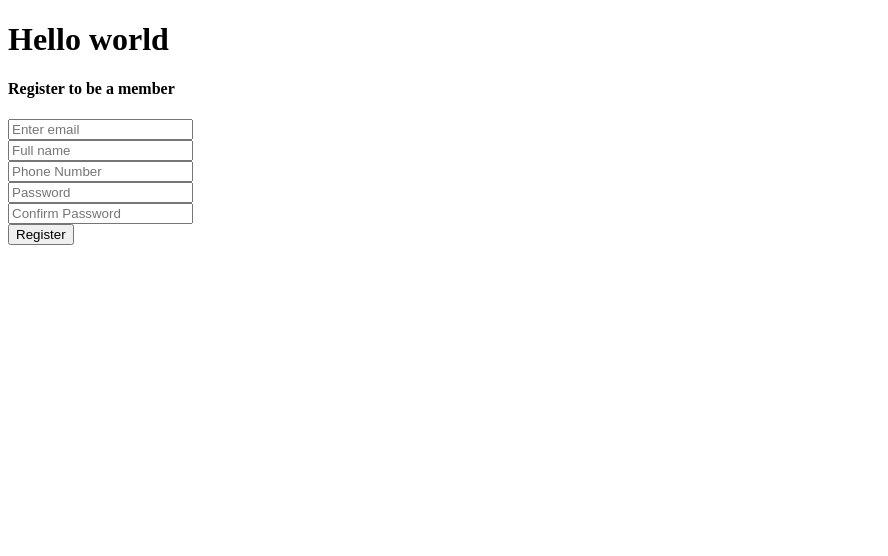
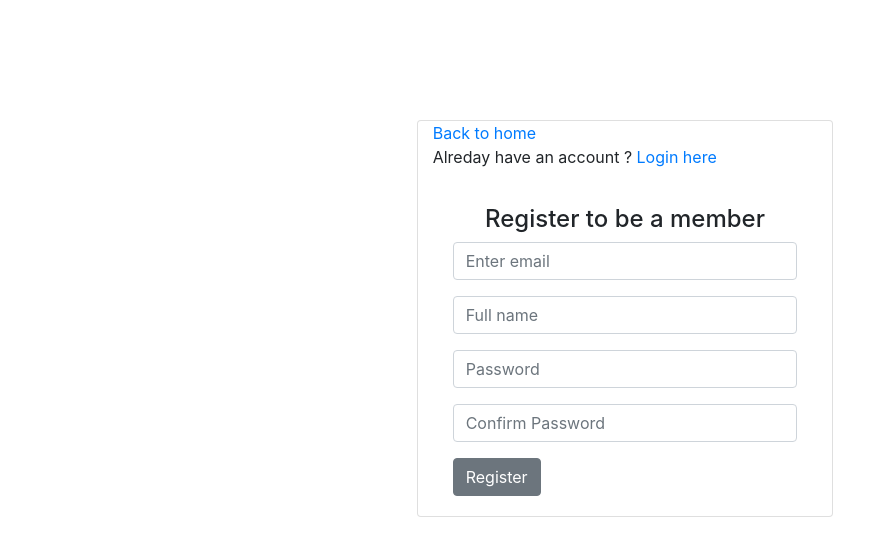
Before and after one commit to ealpha072/mern_user_administration, a React (Create React App) app in the folder client/: page /register in a window 1280 px wide. Shown: the top 556 px of the page, without its empty margins (0-888 px from the left). Built offline with nearby package versions, Linux system fonts and the light colour scheme.

Commit message:
Front end components complete

```diff
--- a/client/public/index.html
+++ b/client/public/index.html
@@ -3,78 +3,13 @@
   <head>
     <meta charset="utf-8" />
     <meta name="viewport" content="width=device-width, initial-scale=1" />
-    <meta name="theme-color" content="#000000" />
-    <meta
-      name="description"
-      content="Web site created using create-react-app"
-    />
+	<link rel="stylesheet" href="https://stackpath.bootstrapcdn.com/bootstrap/4.3.1/css/bootstrap.min.css"
+		integrity="sha384-ggOyR0iXCbMQv3Xipma34MD+dH/1fQ784/j6cY/iJTQUOhcWr7x9JvoRxT2MZw1T" crossorigin="anonymous">
     <title>React App</title>
   </head>
   <body>
-    <div id="root">
+    <div id="root" class="row h-100 justify-content-center align-items-center container-fluid" style="margin-top: 120px;">
 
     </div>
   </body>
 </html>
-
-
-
-<div class="row h-100 justify-content-center align-items-center">
-	<div class="col-10 col-md-8 col-lg-4">
-			<form action="registration.php" method="post" enctype="multipart/form-data">
-				<h4 class="text-center">Register to be a member</h4>
-
-				<!--email field-->
-				<div class="form-group input-group mb-3">
-					<div class="input-group-prepend">
-						<span class="input-group-text" id="basic-addon1"><i class="fa fa-envelope" aria-hidden="true"></i></span>
-					</div>
-					<input type="email" class="form-control" id="email" placeholder="Enter email" name="email" required>
-				</div>
-
-				<!--fullname field-->
-				<div class="form-group input-group mb-3">
-					<div class="input-group-prepend">
-						<span class="input-group-text" id="basic-addon1"><i class="fa fa-user" aria-hidden="true"></i></span>
-					</div>
-					<input type="text" class="form-control" id="fullname" placeholder="Full name" name="username" required>
-				</div>
-
-				<!--phonenumber field-->
-				<div class="form-group input-group mb-3">
-					<div class="input-group-prepend">
-						<span class="input-group-text" id="basic-addon1"><i class="fa fa-phone" aria-hidden="true"></i></span>
-					</div>
-					<input type="number" class="form-control" placeholder="Phone Number" name="phonenumber" required maxlength="10">
-					<small id="emailHelp" class="form-text text-muted"></small>
-				</div>
-
-				<!--password_1 field-->
-				<div class="form-group input-group mb-3" >
-					<div class="input-group-prepend">
-						<span class="input-group-text" id="basic-addon1"><i class="fa fa-unlock" aria-hidden="true"></i></span>
-					</div>
-					<input type="password" class="form-control" id="password" placeholder="Password" name="password_1" required>
-				</div>
-				<small id="emailHelp" class="form-text text-muted" ></small>
-
-				<!--password_2 field-->
-				<div class="form-group input-group mb-3">
-					<div class="input-group-prepend">
-						<span class="input-group-text" id="basic-addon1"><i class="fa fa-unlock" aria-hidden="true"></i></span>
-					</div>
-					<input type="password" class="form-control" id="" placeholder="Confirm Password" name="password_2" required><br>
-				</div>
-				<small id="emailHelp" class="form-text text-muted" ></small>
-
-
-				<!--submitbtn/terms field-->
-				<div class="row">
-					<div class="col">
-						<button type="submit" class="btn btn-secondary" name="register"><i class="fa fa-paper-plane" aria-hidden="true"></i> Register</button>
-					</div>
-				</div>
-
-			</form>
-    	</div>
-</div>
--- a/client/src/App.js
+++ b/client/src/App.js
@@ -1,8 +1,19 @@
 import React from 'react'
+import { BrowserRouter as Router, Routes, Route } from 'react-router-dom'
+import Landing from './componenets/Landing'
+import RegisterForm from './componenets/Register'
+import LoginForm from './componenets/Login'
 
 const App = () => {
     return(
-        <h1>Hello world</h1>
+        <Router >
+            <Routes >
+                <Route path='/' element={<Landing />} />
+                <Route path='/register' element={<RegisterForm />} />
+                <Route path='/login' element={<LoginForm />} />
+            </Routes>
+        </Router>
+
     )
 }
 
--- a/client/src/componenets/Landing.js
+++ b/client/src/componenets/Landing.js
@@ -0,0 +1,29 @@
+import React from 'react'
+import { Link } from 'react-router-dom'
+
+
+const Landing = () => {
+    return (
+        <div className={"card col-10 col-md-8 col-lg-4"}>
+            <div>
+                <p className='text-center'>
+                    Welcome to my MERN stack User Authentication application with JWTS and Passport
+                </p>
+            </div>
+            <div className={"row"}>
+                <div className="col">
+                    <Link to={"/register"} className={"btn btn-secondary btn-md"}>
+                        REGISTER
+                    </Link>
+                </div>
+                <div className={"col"}>
+                    <Link to={"/login"} className={"btn btn-primary btn-md"}>
+                        LOGIN
+                    </Link>
+                </div>
+            </div>
+        </div>
+    );
+}
+
+export default Landing
--- /dev/null
+++ b/client/src/componenets/Login.js
@@ -0,0 +1,50 @@
+import React, {useState} from 'react'
+import { Link } from 'react-router-dom'
+
+const LoginForm = () => {
+	const [formData, setFormData] = useState({email:'', password:''})
+
+	const handleInputValueChange = (e) => {
+		setFormData({
+			...formData,
+			[e.target.name]:e.target.value
+		})
+	}
+
+	const handleFormSubmit  = () => {
+		const existingUser = {
+			email:formData.email,
+			password:formData.password
+		}
+		console.log(existingUser)
+	}
+
+    return(
+        <div className={"card col-10 col-md-8 col-lg-4"}>
+			<div>
+				<Link to={'/'}>Back home</Link>
+				<p>Dont have an account ? <Link to={'/register'}> Sign up</Link> </p>
+			</div>
+			<form className={'card-body'} onSubmit={handleFormSubmit}>
+				<h4 className={"text-center"}>Login</h4>
+
+				<div className={"form-group input-group mb-3"}>
+					<input type="email" className={"form-control"} placeholder="Enter email" value={formData.email} onChange={handleInputValueChange} required />
+				</div>
+
+				<div className={"form-group input-group mb-3"} >
+					<input type="password" className={"form-control"} placeholder="Password" value={formData.password} onChange={handleInputValueChange} required />
+				</div>
+				<small id="emailHelp" className={"form-text text-muted"} ></small>
+
+				<div className={"row"}>
+					<div className={"col"}>
+						<button type="submit" className={"btn btn-secondary"} >LOGIN</button>
+					</div>
+				</div>
+			</form>
+        </div>
+    )
+}
+
+export default LoginForm
--- /dev/null
+++ b/client/src/componenets/Register.js
@@ -0,0 +1,108 @@
+import React, {useState} from 'react'
+import { Link } from 'react-router-dom'
+
+const RegisterForm = () => {
+    const [formData, setFormData] = useState({
+        name:'',
+        email:'',
+        password:'',
+        confirmPassword: '',
+        errors: {}
+    })
+
+    const onInputChange = (e) => {
+        setFormData({
+            ...formData,
+            [e.target.name]:e.target.value
+        })
+    }
+
+    const onFormSubmit = (e) => {
+        e.preventDefault()
+
+        const newUser = {
+            name:formData.name,
+            email:formData.email,
+            password:formData.password,
+            confirmPassword:formData.confirmPassword
+        }
+        console.log(newUser)
+    }
+
+    return(
+        <div className={"card col-10 col-md-8 col-lg-4"}>
+            <div>
+                <Link to={'/'}>
+                    Back to home
+                </Link>
+                <p>Alreday have an account ? <Link to={'/login'}> Login here</Link></p>
+            </div>
+			<form className={'card-body'} onSubmit={onFormSubmit}>
+				<h4 className={"text-center"}>Register to be a member</h4>
+
+				<div className={"form-group input-group mb-3"}>
+					<input
+                        type="email"
+                        className={"form-control"}
+                        placeholder="Enter email"
+                        value={formData.email}
+                        name='email'
+                        onChange={onInputChange}
+                        required
+                    />
+				</div>
+
+				<div className={"form-group input-group mb-3"}>
+					<input
+                        type="text"
+                        className={"form-control"}
+                        placeholder="Full name"
+                        value={formData.name}
+                        name='name'
+                        onChange={onInputChange}
+                        required />
+				</div>
+
+				<div className={"form-group input-group mb-3"} >
+					<input
+                        type="password"
+                        className={"form-control"}
+                        placeholder="Password"
+                        value={formData.password}
+                        name='password'
+                        onChange={onInputChange}
+                        required
+                    />
+				</div>
+				<small id="emailHelp" className={"form-text text-muted"} ></small>
+
+
+				<div className={"form-group input-group mb-3"}>
+					<input
+                        type="password"
+                        className={"form-control"}
+                        placeholder="Confirm Password"
+                        value={formData.confirmPassword}
+                        name='confirmPassword'
+                        onChange={onInputChange}
+                        required
+                    />
+				</div>
+				<small id="emailHelp" className={"form-text text-muted"} ></small>
+
+				<div className={"row"}>
+					<div className={"col"}>
+						<button
+                            type="submit"
+                            className={"btn btn-secondary"}
+                        >
+                            Register
+                        </button>
+					</div>
+				</div>
+			</form>
+        </div>
+    )
+}
+
+export default RegisterForm
```
